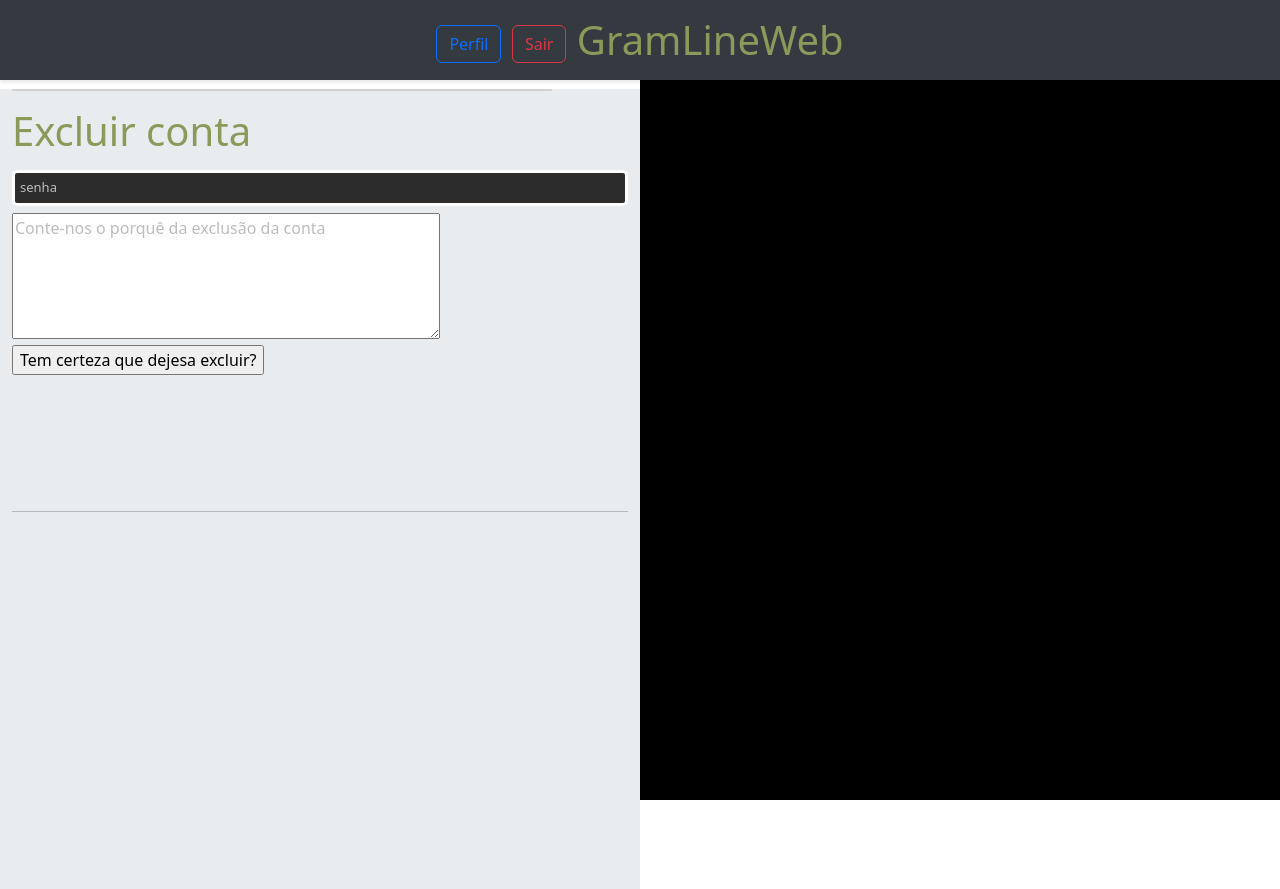
After one commit to MBScorsato/redesocial, a Django app: page /plataforma/perfil/excluir/ in a window 1280 px wide. The commit adds this page. Run offline with Django 4.2, Linux system fonts and the light colour scheme.

Commit message:
front excluir esta pronto

```diff
--- /dev/null
+++ b/perfil/templates/excluir.html
@@ -0,0 +1,53 @@
+{% extends 'base_perfil.html' %}
+{% load static %}
+{% block titulo %}Perfil - GramLineWeb{% endblock %}
+{% block head %}
+    <link rel="stylesheet" href="{% static 'plataforma/css/plataforma.css' %}">
+
+{% endblock %}
+
+{% block body %}
+<!-- Título fixo -->
+
+<h1 class="fixed-header">
+    <a href="{% url 'perfil' %}"><button type="button" class="btn btn-outline-primary">Perfil</button></a>
+
+    <a href="{% url 'sair' %}"><button type="button" class="btn btn-outline-danger">Sair</button></a>
+    GramLineWeb
+</h1><br><hr>
+<div class="container-fluid vh-100 mt-5">
+    <div class="row h-100">
+        <!-- Coluna esquerda rolável -->
+        <div class="col-md-6" style="background-color: #e9ecef;">
+            <div class="card mb-3" style="max-width: 540px;">
+                <div class="row g-0">
+                    <div class="col-md-4">
+
+                    </div>
+                </div>
+            </div>
+
+            <div class="message">
+                {% if messages %}
+                    {% for message in messages %}
+                        <div class="alert {{message.tags}}">
+                            <center>{{message}}</center>
+                        </div>
+                    {% endfor %}
+                {% endif %}
+            </div>
+
+<h1> Excluir conta </h1>
+            <input type="password" placeholder="senha">
+           <textarea placeholder="Conte-nos o porquê da exclusão da conta" cols="44" rows="5"></textarea>
+
+            <input value="Tem certeza que dejesa excluir?" name="excluir" type="submit">
+
+           <br> <br><br><br><br><br><hr>
+        </div>
+        <!-- Coluna direita fixa no desktop, mas relativa no celular -->
+        <div class="col-md-6 fixed-column bg-black"><br><br>
+        </div>
+    </div>
+</div>
+{% endblock %}
--- a/perfil/templates/perfil.html
+++ b/perfil/templates/perfil.html
@@ -59,7 +59,7 @@
     <input type="submit" value="Atualize seu perfil">
 </form>
             <hr>
-            <button type="button" class="btn btn-danger">Excluir Perfil</button>
+            <a href="{% url 'excluir' %}"><button type="button" class="btn btn-danger">Excluir Perfil</button></a>
             <button type="button" class="btn btn-secondary"> GALERIA </button>
             <button type="button" class="btn btn-info">Ranking</button>
             <hr>
--- a/perfil/urls.py
+++ b/perfil/urls.py
@@ -3,5 +3,6 @@ from . import views
 
 urlpatterns = [
     path('perfil/', views.perfil, name='perfil'),
+    path('perfil/excluir/', views.excluir, name='excluir'),
 
 ]
--- a/perfil/views.py
+++ b/perfil/views.py
@@ -78,3 +78,11 @@ def perfil(request):
         messages.success(request, "Perfil atualizado com sucesso!")
 
         return redirect('perfil')
+
+
+def excluir(request):
+    if request.method == 'GET':
+        return render(request, 'excluir.html')
+
+    elif request.method == 'POST':
+        return render(request, 'excluir.html')
```
Also changed, not shown: amigos/templates/amigos.html (+1 -47 lines), perfil/models.py (+7 -0 lines), db.sqlite3.
